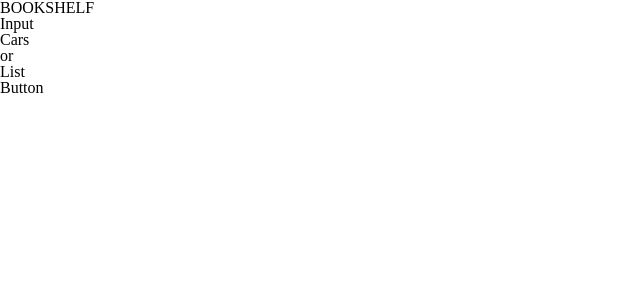
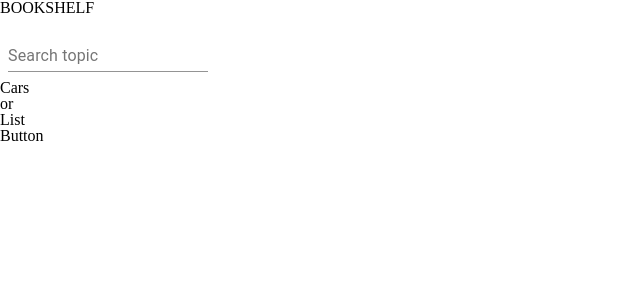
Before and after one commit to devojka-od-papira/fruithelf, a React (Create React App) app: page / in a window 1280 px wide. Shown: the top 300 px of the page, without its empty margins (0-640 px from the left). Built offline with nearby package versions, Linux system fonts and the light colour scheme.

Commit message:
Add input component

```diff
--- a/package.json
+++ b/package.json
@@ -3,6 +3,7 @@
   "version": "0.1.0",
   "private": true,
   "dependencies": {
+    "@material-ui/core": "^4.11.4",
     "@testing-library/jest-dom": "^5.12.0",
     "@testing-library/react": "^11.2.7",
     "@testing-library/user-event": "^12.8.3",
--- a/src/components/input/index.js
+++ b/src/components/input/index.js
@@ -1,6 +1,22 @@
 import React from "react";
+import { makeStyles } from "@material-ui/core/styles";
+import TextField from "@material-ui/core/TextField";
+
+const useStyles = makeStyles((theme) => ({
+  root: {
+    "& > *": {
+      margin: theme.spacing(1),
+      width: "25ch",
+    },
+  },
+}));
 
 function Input() {
-  return <form>Input</form>;
+  const classes = useStyles();
+  return (
+    <form className={classes.root} noValidate autoComplete="off">
+      <TextField id="standard-basic" label="Search topic" />
+    </form>
+  );
 }
 export default Input;
```
Also changed, not shown: 1 other file (tests, documents, lock files or other folders).
